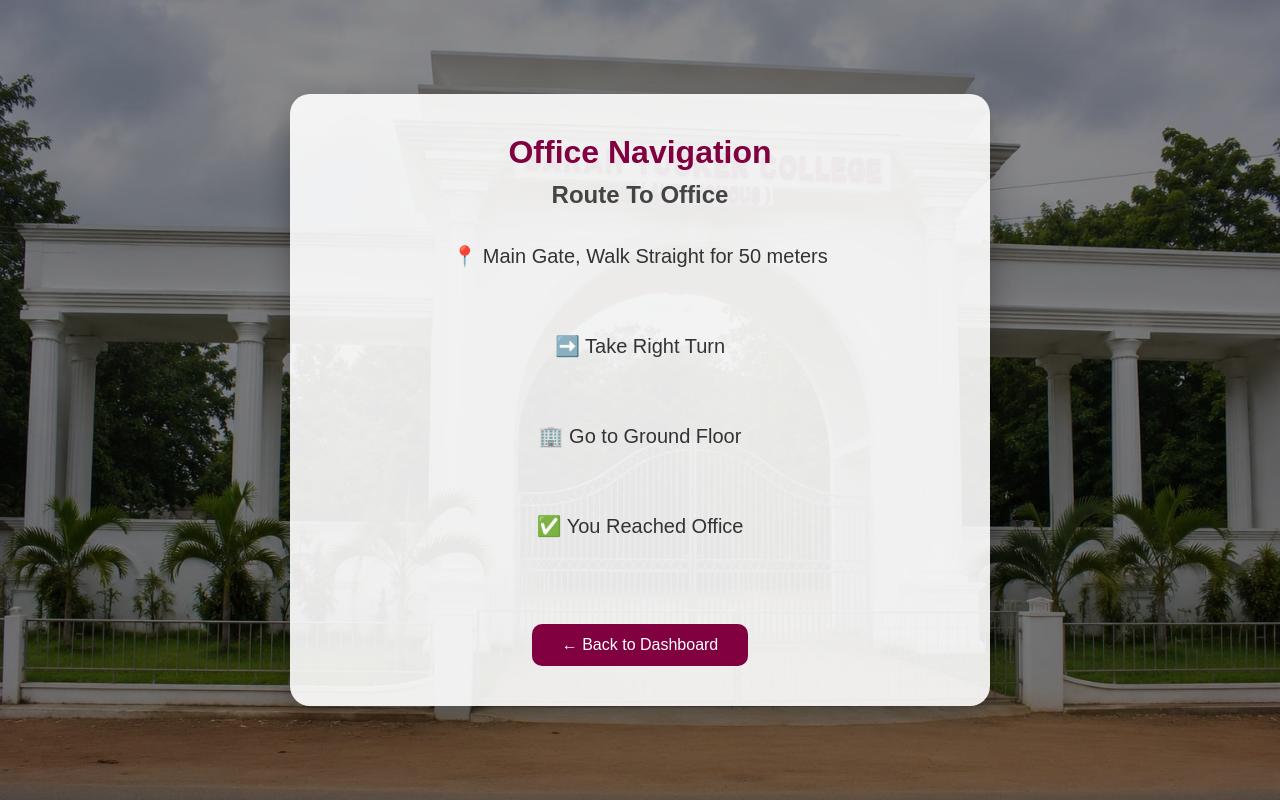
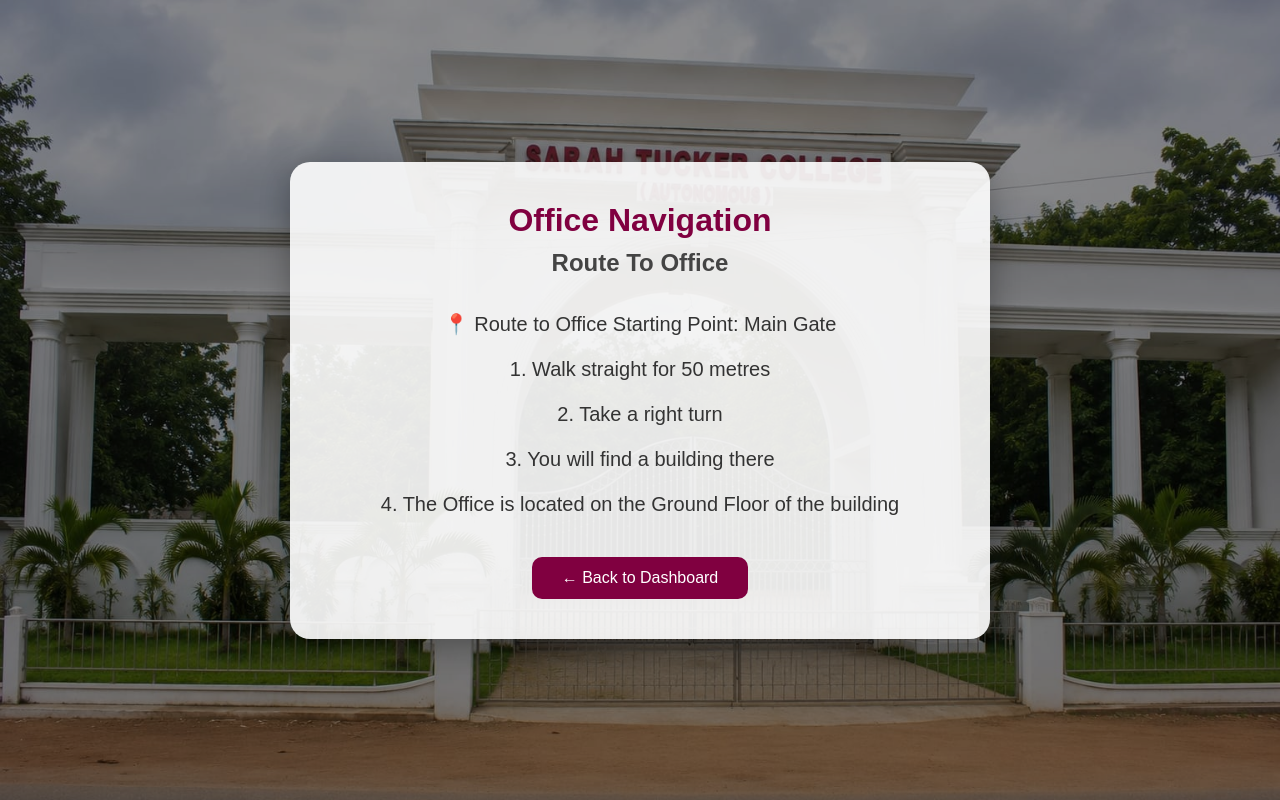
Before and after one commit to naveena-kannan-k/Smart-Campus-Navigation, a Flask app: page /office in a window 1280 px wide. Run offline with Flask 3, Linux system fonts and the light colour scheme.

Commit message:
Update office.html

```diff
--- a/templates/office.html
+++ b/templates/office.html
@@ -10,10 +10,14 @@
             <h1>Office Navigation</h1>
             <h2>Route To Office</h2>
             <p>
-                📍 Main Gate, Walk Straight for 50 meters <br><br>
-                ➡️ Take Right Turn <br><br>
-                🏢 Go to Ground Floor <br><br>
-                ✅ You Reached Office<br><br>
+               📍 Route to  Office
+
+Starting Point: Main Gate
+
+<p>1. Walk straight for 50 metres</p>
+<p>2. Take a right turn </p>
+<p>3. You will find a building there </p>
+<p>4. The Office is located on the Ground Floor of the building</p>
             </p>
          <a href="/dashboard" class="back-btn">
                 ← Back to Dashboard
```
